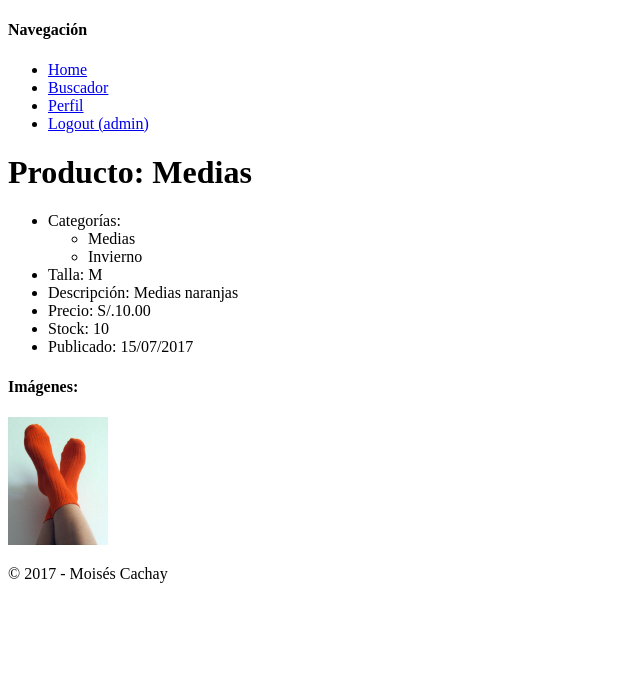
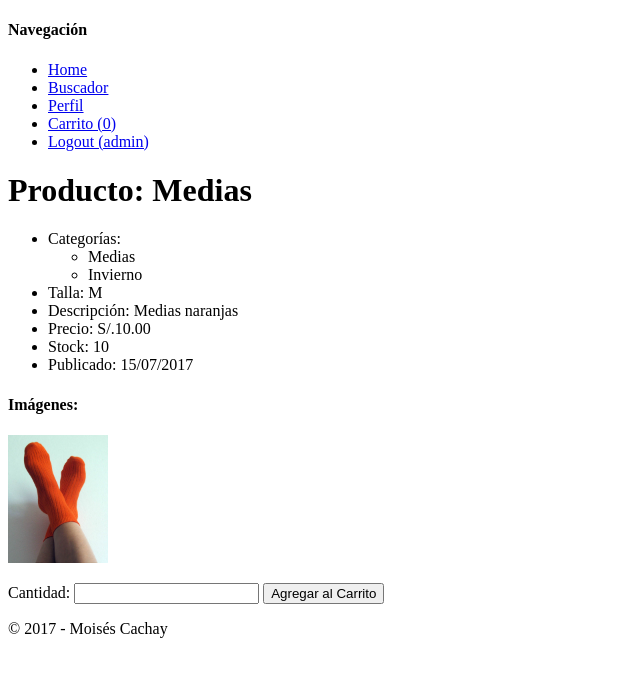
Before and after one commit to Area51TrainingCenter/PythonGroup_06, a Django app: page /producto/7 in a window 1280 px wide. Shown: the top 677 px of the page, without its empty margins (0-640 px from the left). Run offline with Django 3.2, Linux system fonts and the light colour scheme; a user stored in the database is signed in; data comes from the database, SQL or seed files in the repository; both versions use the stored data as it was after the commit.

Commit message:
Final class and exam solution

```diff
--- a/tienda/templates/base.html
+++ b/tienda/templates/base.html
@@ -14,6 +14,7 @@
 
         {% if request.user.is_authenticated %}
             <li><a href="{% url 'perfil' %}">Perfil</a></li>
+            <li><a href="{% url 'carrito' %}">Carrito ({{ request.session.carrito.keys|length }})</a></li>
             <li><a href="{% url 'logout' %}">Logout ({{ request.user.username }})</a></li>
         {% else %}
             <li><a href="{% url 'login' %}">Login</a></li>
--- a/tienda/templates/detalle.html
+++ b/tienda/templates/detalle.html
@@ -23,4 +23,13 @@
     {% for imagen in producto.imagenproducto_set.all %}
         <p><img src="{{ imagen.imagen.url }}" width="100"></p>
     {% endfor %}
+
+    {% if request.user.is_authenticated %}
+        <form action="{% url 'agregar_carrito' %}" method="post">
+            {% csrf_token %}
+            <input type="hidden" name="producto" value="{{ producto.id }}">
+            Cantidad: <input type="text" name="cantidad">
+            <input type="submit" value="Agregar al Carrito">
+        </form>
+    {% endif %}
 {% endblock %}
--- /dev/null
+++ b/tienda/templates/gracias.html
@@ -0,0 +1,6 @@
+{% extends 'base.html' %}
+
+{% block contenido %}
+    <h1>Su pedido ha sido recibido</h1>
+    <h1>Gracias por comprar en nuestra tienda</h1>
+{% endblock %}
--- a/tienda/tienda/urls.py
+++ b/tienda/tienda/urls.py
@@ -3,7 +3,7 @@ from django.contrib import admin
 from django.conf import settings
 from django.conf.urls.static import static
 
-from website.views import HomeView, BuscarView, DetalleView
+from website.views import HomeView, BuscarView, DetalleView, AgregarCarritoView, CarritoView, OrdenarView
 from usuarios.views import LoginView, LogoutView, RegistroView, PerfilView
 
 urlpatterns = [
@@ -15,5 +15,9 @@ urlpatterns = [
     url(r'^registro', RegistroView.as_view(), name='registro'),
     url(r'^perfil', PerfilView.as_view(), name='perfil'),
 
+    url(r'^agregar-carrito', AgregarCarritoView.as_view(), name='agregar_carrito'),
+    url(r'^carrito', CarritoView.as_view(), name='carrito'),
+    url(r'^ordenar', OrdenarView.as_view(), name='ordenar'),
+
     url(r'^admin/', admin.site.urls),
 ] + static(settings.MEDIA_URL, document_root=settings.MEDIA_ROOT)
--- a/tienda/usuarios/views.py
+++ b/tienda/usuarios/views.py
@@ -8,6 +8,11 @@ from usuarios.models import Perfil
 
 class LoginView(auth_views.LoginView):
     template_name = 'login.html'
+
+    def form_valid(self, form):
+        if 'carrito' not in self.request.session:
+            self.request.session['carrito'] = {}
+        return super(LoginView, self).form_valid(form)
 
 
 # class LogoutView(auth_views.LogoutView):
--- a/tienda/website/views.py
+++ b/tienda/website/views.py
@@ -1,5 +1,8 @@
-from django.views.generic import TemplateView, DetailView
+from django.shortcuts import redirect
+from django.views import View
+from django.views.generic import TemplateView, DetailView, ListView
 from productos.models import Producto
+from pedidos.models import Pedido, CantidadProducto
 
 
 class HomeView(TemplateView):
@@ -29,3 +32,57 @@ class DetalleView(DetailView):
     template_name = 'detalle.html'
     model = Producto
     context_object_name = 'producto'
+
+
+class AgregarCarritoView(View):
+    def post(self, request, *args, **kwargs):
+        id_producto = request.POST['producto']
+        cantidad = request.POST['cantidad']
+
+        carrito = request.session['carrito'].copy()
+        carrito[id_producto] = cantidad
+        request.session['carrito'] = carrito
+
+        return redirect('detalle', pk=id_producto)
+
+
+class CarritoView(ListView):
+    template_name = 'carrito.html'
+    context_object_name = 'carrito'
+
+    def get_queryset(self):
+        resultado = []
+        self.total = 0
+        for id, cantidad in self.request.session['carrito'].items():
+            producto = Producto.objects.get(pk=id)
+            cantidad = int(cantidad)
+            subtotal = producto.precio * cantidad
+            resultado.append([producto, cantidad, subtotal])
+            self.total += subtotal
+        return resultado
+
+    def get_context_data(self, **kwargs):
+        contexto = super(CarritoView, self).get_context_data(**kwargs)
+        contexto['total'] = self.total
+        return contexto
+
+
+class OrdenarView(TemplateView):
+    template_name = 'gracias.html'
+
+    def post(self, request, *args, **kwargs):
+        pedido = Pedido()
+        pedido.usuario = request.user
+        pedido.tipo_pago = request.POST['pago']
+        pedido.save()
+
+        for id, cantidad in request.session['carrito'].items():
+            cantidad_producto = CantidadProducto()
+            cantidad_producto.pedido = pedido
+            cantidad_producto.producto = Producto.objects.get(pk=id)
+            cantidad_producto.cantidad = cantidad
+            cantidad_producto.save()
+
+        request.session['carrito'] = {}
+
+        return self.get(request, *args, **kwargs)
```
Also changed, not shown: examen.py (added, +29 -0 lines), tienda/templates/carrito.html (added, +45 -0 lines), tienda/db.sqlite3.
